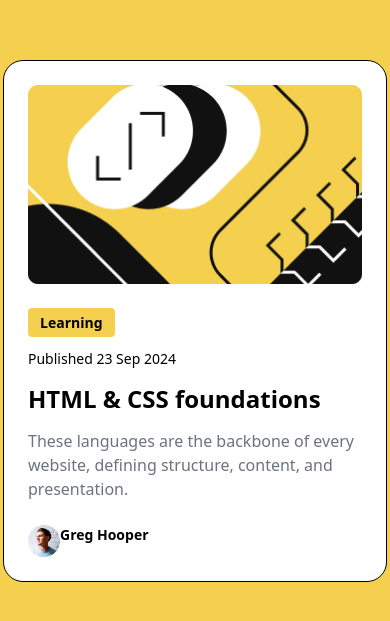
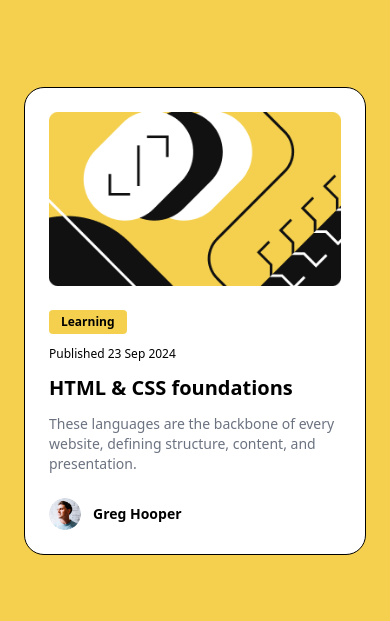
Before and after one commit to muhamadnurfi/blog-preview-card, a website: page src/index.html in a window 390 px wide. Shown: the part 101-722 px from the top of the page. Drawn offline with Linux system fonts and the light colour scheme.

Commit message:
feat: Responsive Mobile

```diff
--- a/src/index.html
+++ b/src/index.html
@@ -6,18 +6,18 @@
       <title>Blog Preview Card</title>
       <link href="./tailwind.css" rel="stylesheet">
 </head>
-<body class="bg-yellow flex items-center justify-center h-screen">
-      <div class="w-[384px] border-black border bg-white rounded-[20px] px-6 py-6">
+<body class="flex items-center justify-center h-screen bg-yellow">
+      <div class="w-[384px] border-black border bg-white rounded-[20px] px-6 py-6 mx-6 sm:mx-0">
             <img src="./image/Blog Image.png" alt="Blog Image" class="mb-6">
-            <div class="flex flex-col items-start justify-start gap-3">
-                  <label for="learning" class="bg-yellow text-black rounded-[4px] text-[14px] font-bold px-3 py-1">Learning</label>
-                  <p class="font-medium text-sm">Published 23 Sep 2024</p>
-                  <h1 class=" font-bold text-heading">HTML & CSS foundations</h1>
-                  <p class="font-medium text-[16px] text-gray-500">These languages are the backbone of every website, defining structure, content, and presentation.</p>
+            <div class="flex flex-col items-start justify-start gap-3 mb-6">
+                  <label for="learning" class="bg-yellow text-black rounded-[4px] text-xs sm:text-sm font-extrabold px-3 py-1">Learning</label>
+                  <p class="text-xs font-medium sm:text-sm">Published 23 Sep 2024</p>
+                  <h1 class="text-xl font-bold sm:text-heading">HTML & CSS foundations</h1>
+                  <p class="font-medium text-sm sm:text-[16px] text-gray-500">These languages are the backbone of every website, defining structure, content, and presentation.</p>
             </div>
-            <div class="flex mt-6">
-                  <img src="./image/userpic.png" alt="">
-                  <p class="font-bold text-sm">Greg Hooper</p>
+            <div class="flex items-center justify-start">
+                  <img src="./image/userpic.png" class="w-8 h-8 mr-3 rounded-full" alt="Author" ">
+                  <p class="font-bold text-small">Greg Hooper</p>
             </div>
       </div>
 
--- a/src/style.css
+++ b/src/style.css
@@ -1,3 +1,4 @@
+@import url('https://fonts.googleapis.com/css2?family=Figtree:ital,wght@0,300..900;1,300..900&display=swap');
 @tailwind base;
 @tailwind components;
 @tailwind utilities;
```
Also changed, not shown: src/tailwind.css.
